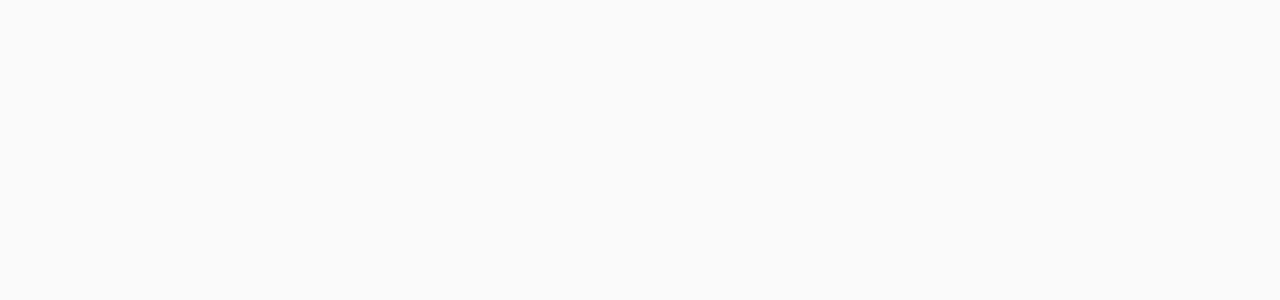
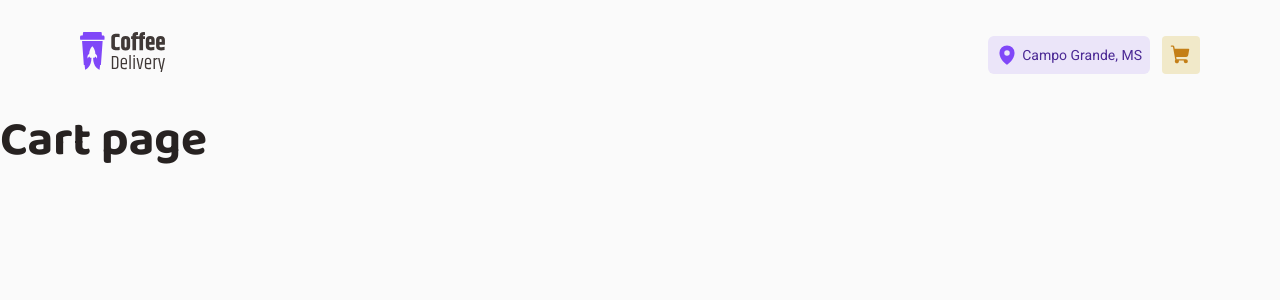
Before and after one commit to davirlima/coffee-delivery, a React (Vite) app: page /carrinho in a window 1280 px wide. Before the commit this address had no page. Shown: the top 300 px of the page. Built offline with nearby package versions, Linux system fonts and the light colour scheme.

Commit message:
Criação da página de carrinho

```diff
--- a/src/Router.tsx
+++ b/src/Router.tsx
@@ -1,4 +1,5 @@
 import { Route, Routes } from "react-router-dom";
+import { Cart } from "./pages/Cart";
 import { Home } from "./pages/Home";
 import { DeafultLayout } from "./pages/layouts/DefaultLayout";
 
@@ -7,6 +8,7 @@
     <Routes>
       <Route path="/" element={<DeafultLayout />}>
         <Route path="/" element={<Home />} />
+        <Route path="/carrinho" element={<Cart />} />
       </Route>
     </Routes>
   );
--- a/src/components/Header/index.tsx
+++ b/src/components/Header/index.tsx
@@ -6,14 +6,17 @@
 } from "./styles";
 import logo from "../../assets/logo.svg";
 import { MapPin, ShoppingCart } from "phosphor-react";
+import { NavLink } from "react-router-dom";
 
 export function Header() {
   return (
     <HeaderContainer>
-      <img
-        src={logo}
-        alt='Copo de café roxo, com símbolo de fogute no meio, ao lado o texto "Coffe Delivery"'
-      />
+      <NavLink to="/" className="linkToHome">
+        <img
+          src={logo}
+          alt='Copo de café roxo, com símbolo de fogute no meio, ao lado o texto "Coffe Delivery"'
+        />
+      </NavLink>
 
       <ButtonsContainer>
         <LocalInformationContainer>
@@ -22,7 +25,9 @@
         </LocalInformationContainer>
 
         <CartContainer>
-          <ShoppingCart weight="fill" size={22} />
+          <NavLink to="/carrinho" title="Carrinho">
+            <ShoppingCart weight="fill" size={22} />
+          </NavLink>
         </CartContainer>
       </ButtonsContainer>
     </HeaderContainer>
--- a/src/components/Header/styles.ts
+++ b/src/components/Header/styles.ts
@@ -55,7 +55,7 @@
   }
 `;
 
-export const CartContainer = styled.button`
+export const CartContainer = styled.div`
   width: 2.375rem;
   height: 2.375rem;
 
@@ -63,8 +63,12 @@
   align-items: center;
   justify-content: center;
 
-  color: ${(props) => props.theme.yellow_dark};
-
   background-color: ${(props) => props.theme.yellow_light};
   border-radius: 4px;
+
+  a {
+    color: ${(props) => props.theme.yellow_dark};
+    width: 22px;
+    height: 22px;
+  }
 `;
--- /dev/null
+++ b/src/pages/Cart/index.tsx
@@ -0,0 +1,7 @@
+export function Cart() {
+  return (
+    <div>
+      <h1>Cart page</h1>
+    </div>
+  );
+}
```
Also changed, not shown: src/pages/Cart/styles.ts (added).
